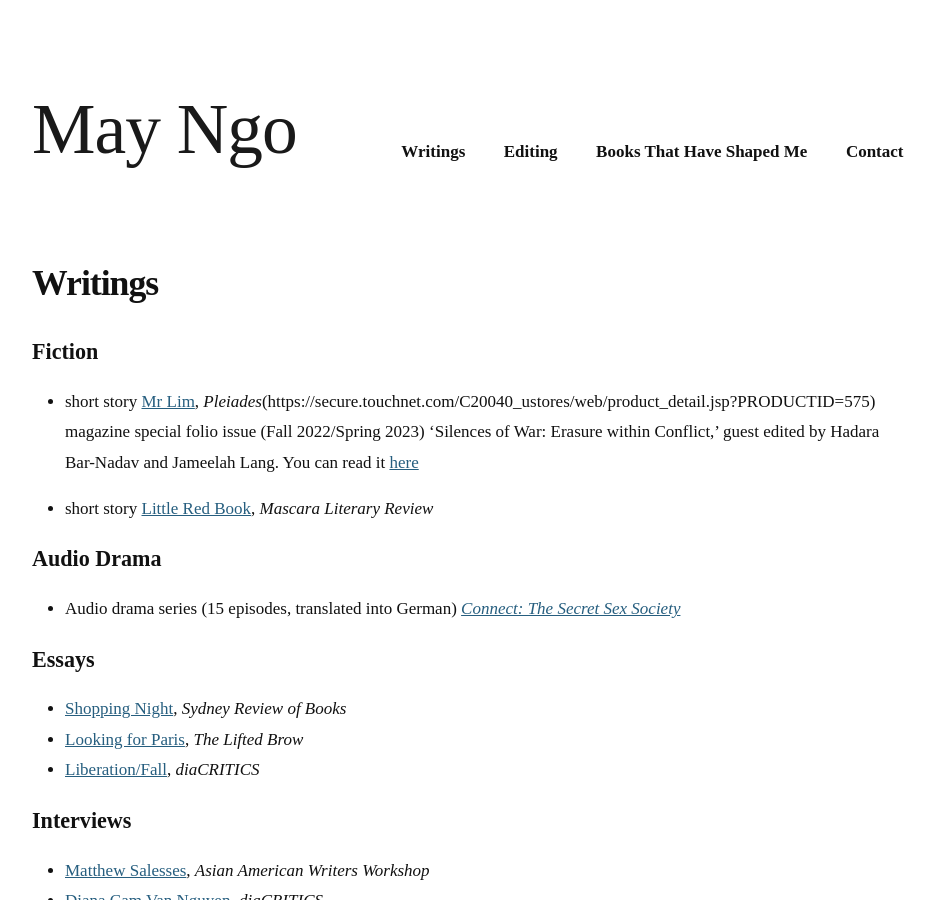
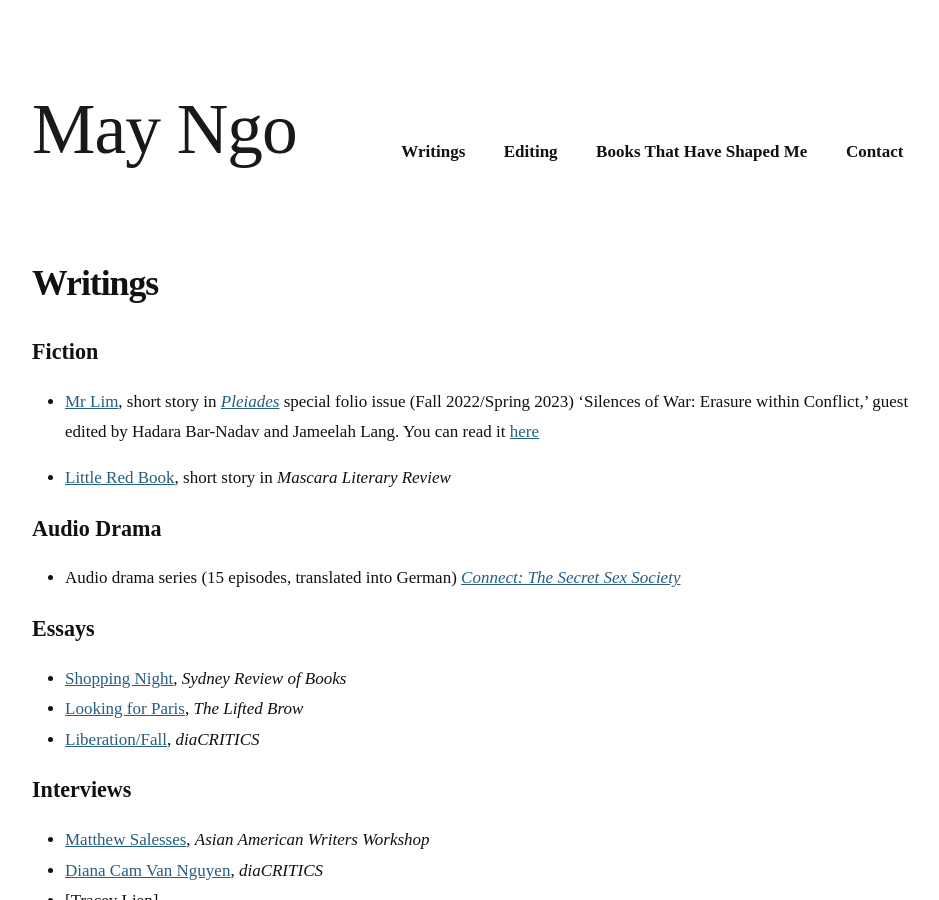
Before and after one commit to mayngo-net/mayngo-net.github.io, a Jekyll site: the page built from writings.markdown, in a window 1280 px wide and 900 px high. Shown: the whole window, without its empty margins (168-1107 px from the left). Built offline with Jekyll 4.4.1, drawn with Linux system fonts in a browser that asks for light colours; some web fonts are replaced.

Commit message:
Update writings.markdown

```diff
--- a/writings.markdown
+++ b/writings.markdown
@@ -7,9 +7,9 @@ order: 200
 
 ## Fiction
 
-- short story [Mr Lim](01_4243Ngo.pdf), _Pleiades_(https://secure.touchnet.com/C20040_ustores/web/product_detail.jsp?PRODUCTID=575) magazine special folio issue (Fall 2022/Spring 2023) 'Silences of War: Erasure within Conflict,' guest edited by Hadara Bar-Nadav and Jameelah Lang. You can read it [here](01_4243Ngo.pdf)
+- [Mr Lim](01_4243Ngo.pdf), short story in [_Pleiades_](https://secure.touchnet.com/C20040_ustores/web/product_detail.jsp?PRODUCTID=575) special folio issue (Fall 2022/Spring 2023) 'Silences of War: Erasure within Conflict,' guest edited by Hadara Bar-Nadav and Jameelah Lang. You can read it [here](01_4243Ngo.pdf)
 
-- short story [Little Red Book](http://mascarareview.com/little-red-book-by-may-ngo/), _Mascara Literary Review_
+- [Little Red Book](http://mascarareview.com/little-red-book-by-may-ngo/), short story in _Mascara Literary Review_
 
 ## Audio Drama
 
```
